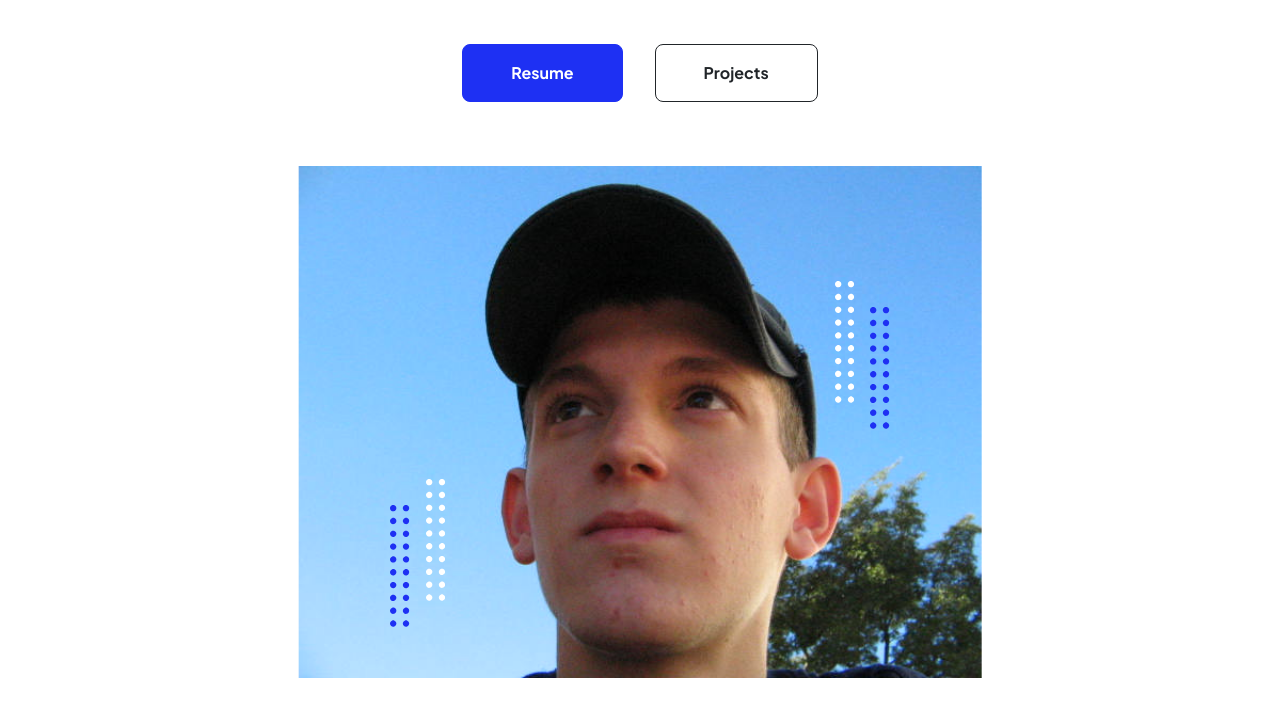
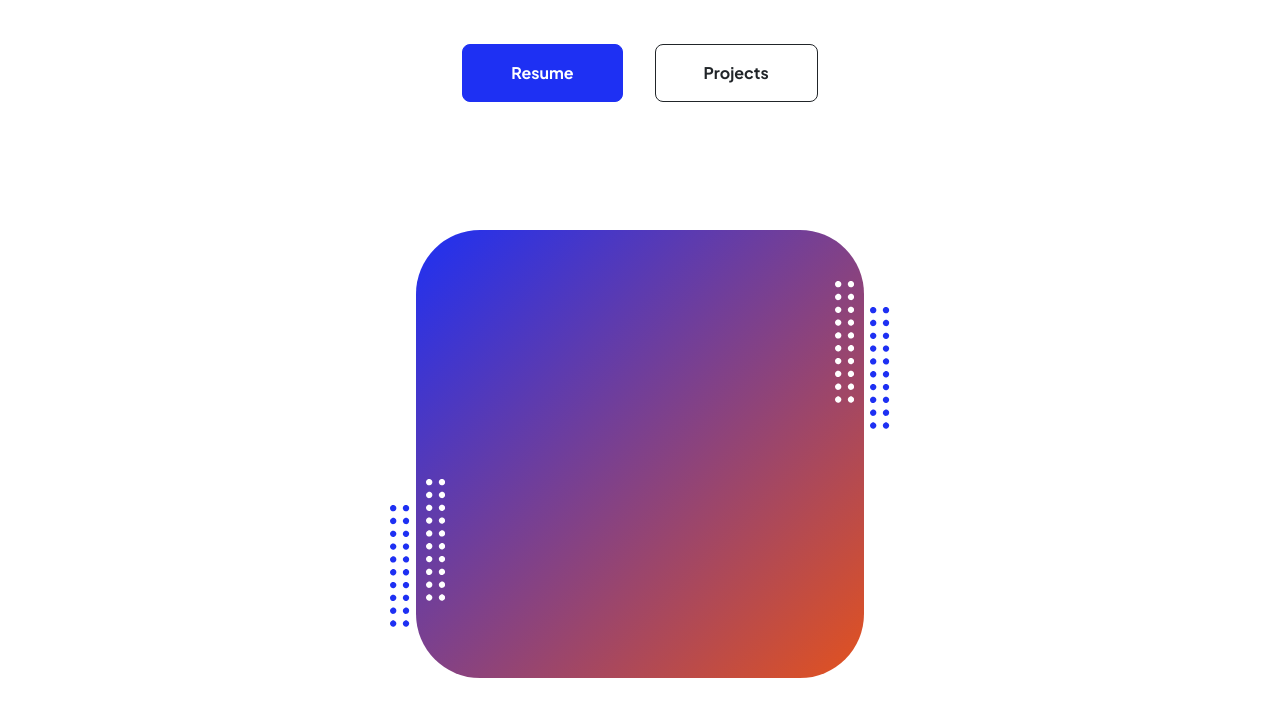
Before and after one commit to DanielBessadev/portfolio, a plain HTML site: page index.html in a window 1280 px wide. Shown: the part 291-1008 px from the top of the page. Drawn offline with nearby package versions, Linux system fonts and the light colour scheme.

Commit message:
index no photo

```diff
--- a/index.html
+++ b/index.html
@@ -56,7 +56,7 @@
                                 <div class="profile bg-gradient-primary-to-secondary">
                                     <!-- TIP: For best results, use a photo with a transparent background like the demo example below-->
                                     <!-- Watch a tutorial on how to do this on YouTube (link)-->
-                                    <img class="profile-img" src="assets/profile.png" alt="..." />
+                                    <!-- <img class="profile-img" src="assets/profile.png" alt="..." /> -->
                                     <div class="dots-1">
                                         <!-- SVG Dots-->
                                         <svg version="1.1" xmlns="http://www.w3.org/2000/svg" xmlns:xlink="http://www.w3.org/1999/xlink" x="0px" y="0px" viewBox="0 0 191.6 1215.4" style="enable-background: new 0 0 191.6 1215.4" xml:space="preserve">
```
